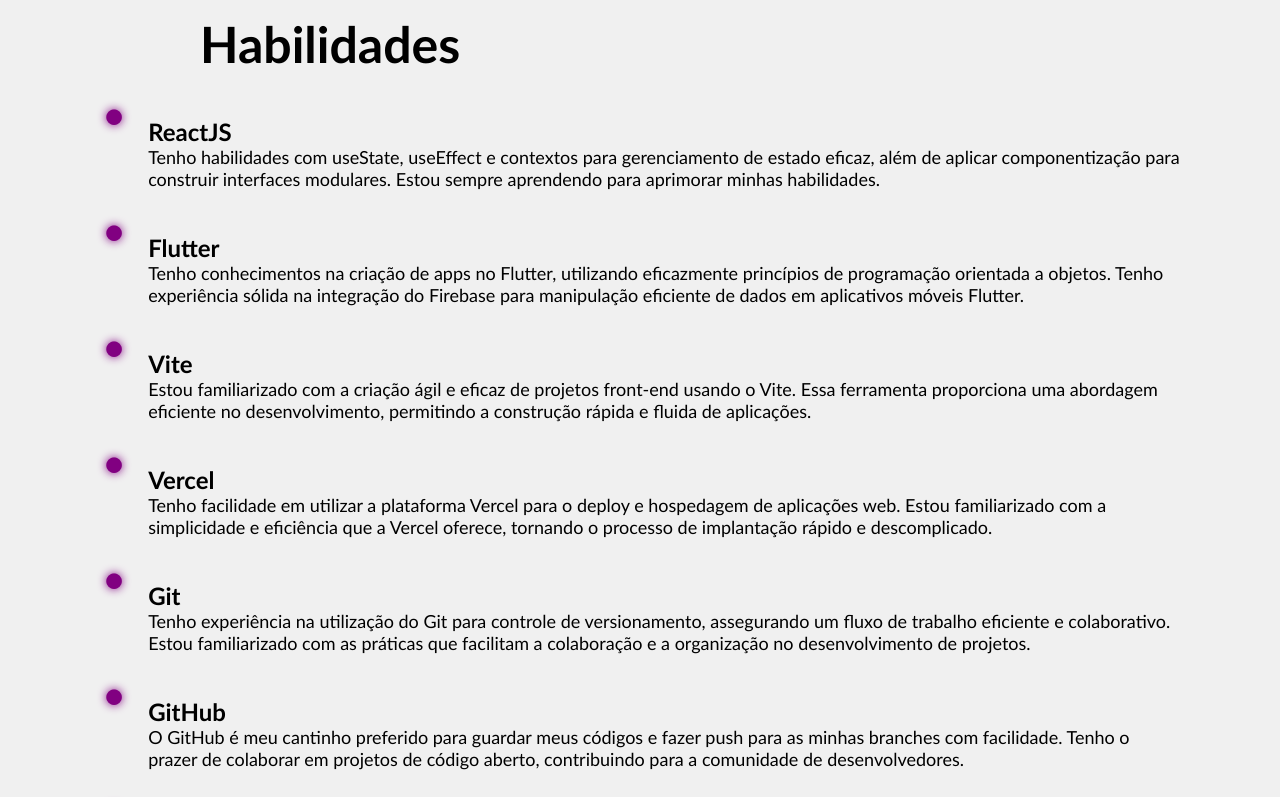
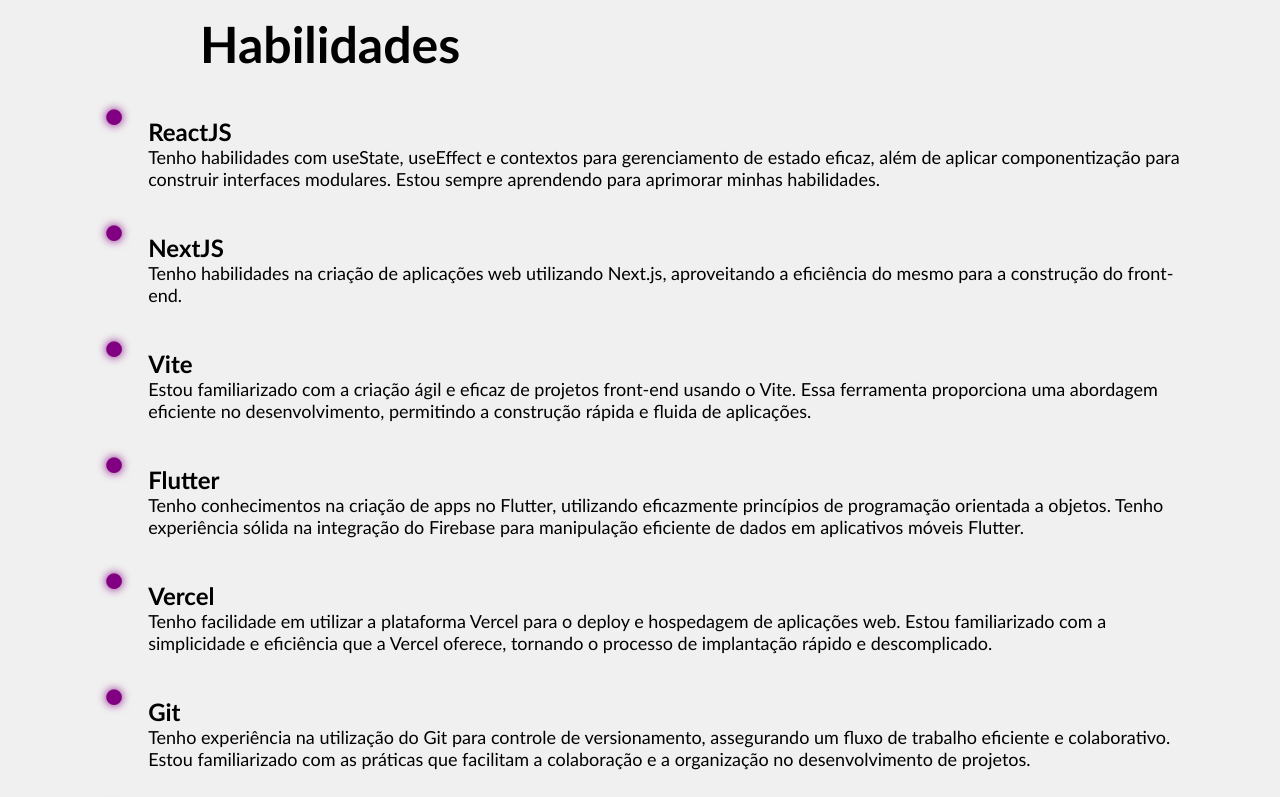
Before and after one commit to MatheusCarvie/portfolio, a React (Vite) app: page / in a window 1280 px wide. Shown: the part 1144-1941 px from the top of the page. Built offline with nearby package versions, Linux system fonts and the light colour scheme.

Commit message:
Adição da skill NextJS

```diff
--- a/src/App.jsx
+++ b/src/App.jsx
@@ -116,8 +116,9 @@
         <section className='three' id='three'>
           <h2>Habilidades</h2>
           <LineItem text={"ReactJS"} description={"Tenho habilidades com useState, useEffect e contextos para gerenciamento de estado eficaz, além de aplicar componentização para construir interfaces modulares. Estou sempre aprendendo para aprimorar minhas habilidades."} />
+          <LineItem text={"NextJS"} description={"Tenho habilidades na criação de aplicações web utilizando Next.js, aproveitando a eficiência do mesmo para a construção do front-end."} />
+          <LineItem text={"Vite"} description={"Estou familiarizado com a criação ágil e eficaz de projetos front-end usando o Vite. Essa ferramenta proporciona uma abordagem eficiente no desenvolvimento, permitindo a construção rápida e fluida de aplicações."} />
           <LineItem text={"Flutter"} description={"Tenho conhecimentos na criação de apps no Flutter, utilizando eficazmente princípios de programação orientada a objetos. Tenho experiência sólida na integração do Firebase para manipulação eficiente de dados em aplicativos móveis Flutter."} />
-          <LineItem text={"Vite"} description={"Estou familiarizado com a criação ágil e eficaz de projetos front-end usando o Vite. Essa ferramenta proporciona uma abordagem eficiente no desenvolvimento, permitindo a construção rápida e fluida de aplicações."} />
           <LineItem text={"Vercel"} description={"Tenho facilidade em utilizar a plataforma Vercel para o deploy e hospedagem de aplicações web. Estou familiarizado com a simplicidade e eficiência que a Vercel oferece, tornando o processo de implantação rápido e descomplicado."} />
           <LineItem text={"Git"} description={"Tenho experiência na utilização do Git para controle de versionamento, assegurando um fluxo de trabalho eficiente e colaborativo. Estou familiarizado com as práticas que facilitam a colaboração e a organização no desenvolvimento de projetos."} />
           <LineItem text={"GitHub"} description={"O GitHub é meu cantinho preferido para guardar meus códigos e fazer push para as minhas branches com facilidade. Tenho o prazer de colaborar em projetos de código aberto, contribuindo para a comunidade de desenvolvedores."} />
```
